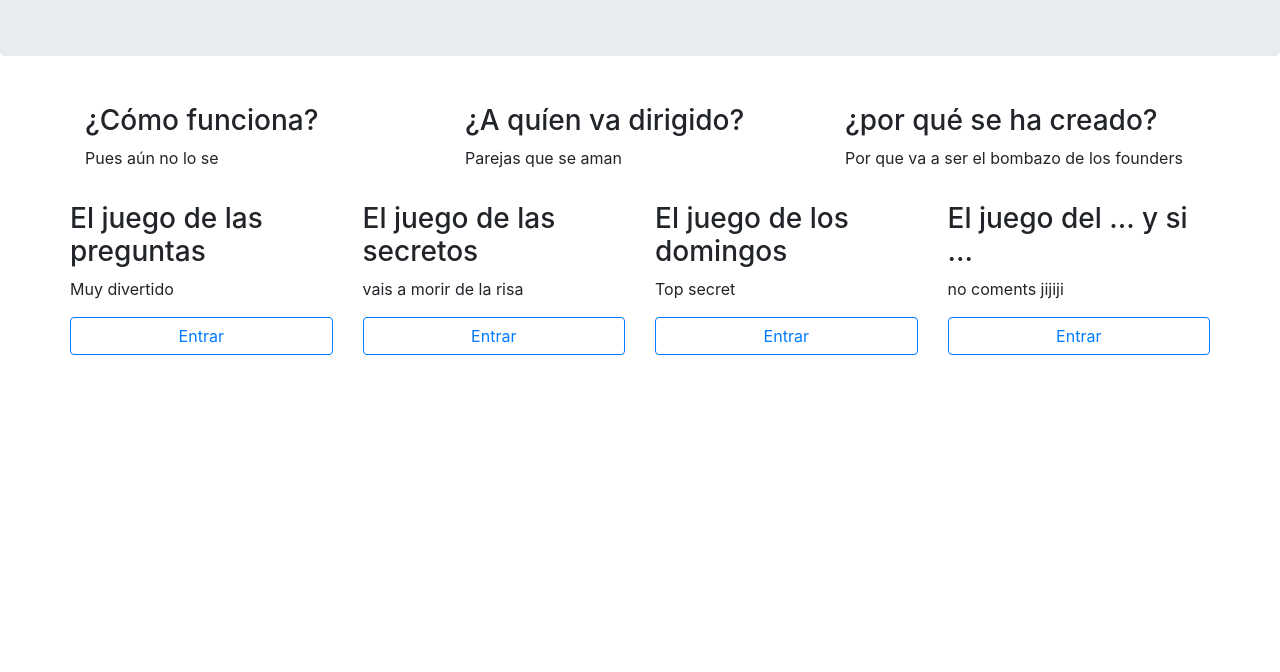
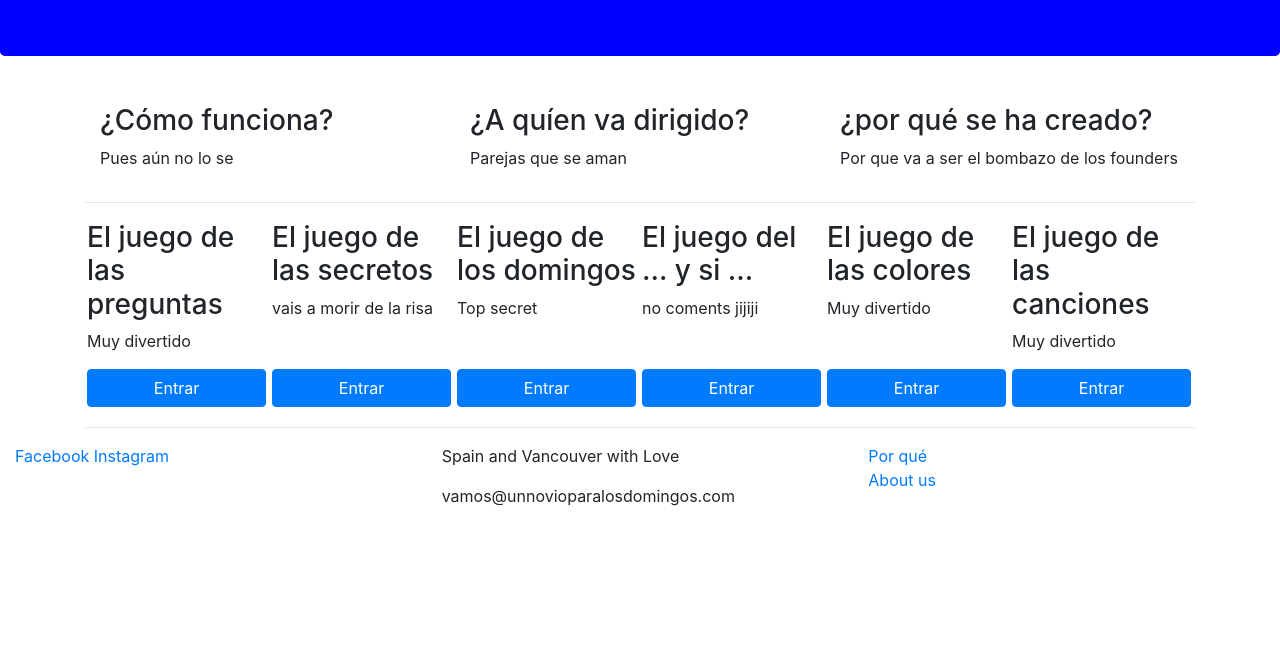
Before and after one commit to albertosanchezcuerva/bootstrap4, a website: page index.html in a window 1280 px wide. Shown: the part 128-800 px from the top of the page. Drawn offline with nearby package versions, Linux system fonts and the light colour scheme.

Commit message:
nuevos estilos

```diff
--- /dev/null
+++ b/css/main.css
@@ -0,0 +1,26 @@
+.jumbotron {
+	background-color: blue;
+	color: white;
+}
+
+}
+.footer{
+	padding: 10px 10px 0 10px;
+	background-color: blue;
+	margin-bottom: 10px;
+	margin-top:10px;
+
+}
+
+.card-juego{
+	flex: 1 150px;
+	padding: 2px 4px 4px 2px;
+	margin-top:10;
+}
+
+.btn-juego{
+	width: 100%;
+	left: 0;
+	bottom; 0;
+	color: white;
+}
--- a/index.html
+++ b/index.html
@@ -7,6 +7,7 @@
 
     <!-- Bootstrap CSS -->
     <link rel="stylesheet" href="node_modules/bootstrap/dist/css/bootstrap.min.css">
+    <link rel="stylesheet" href="css/main.css">
 
     <title>Guia de hoteles</title>
   </head>
@@ -15,7 +16,7 @@
   		<h1>Un novio para los domingos</h1>
 	</div>
 	<div class="container">
-		<div class="row">
+		<div class="d-flex">
 				<div class="col-sm-4">
 					<p>
 						<h3>¿Cómo funciona?</h3>
@@ -34,39 +35,84 @@
 						<p>Por que va a ser el bombazo de los founders</p>
 					</p>
 				</div>
-		<div class="row">
-			<div class="col-sm-3">
-					<p>
-						<h3>El juego de las preguntas</h3>
-						<p>Muy divertido</p>
-						<button class="btn btn-outline-primary btn-block"> Entrar </button>
-					</p>
+		</div>
+		<hr>
+
+		<div class="d-flex flex-wrap">
+
+			<div class="card-juego d-flex flex-column justify-content-between">
+				<div>
+					<h3>El juego de las preguntas</h3>
+					<p>Muy divertido</p>
+				</div>
+				<div><button class="btn btn-primary btn-juego"> Entrar </button></div>
 			</div>
-			<div class="col-sm-3">
-					<p>
+
+			<div class="card-juego d-flex flex-column justify-content-between">
+				<div>
 						<h3>El juego de las secretos</h3>
 						<p>vais a morir de la risa</p>
-						<button class="btn btn-outline-primary btn-block"> Entrar </button>
-					</p>
+				</div>
+				<div><button class="btn btn-primary btn-juego"> Entrar </button></div>
 			</div>
-			<div class="col-sm-3">
-					<p>
+
+			<div class="card-juego d-flex flex-column justify-content-between">
+				<div>
 						<h3>El juego de los domingos</h3>
 						<p>Top secret</p>
-						<button class="btn btn-outline-primary btn-block"> Entrar </button>
-					</p>
+				</div>
+				<div><button class="btn btn-primary btn-juego"> Entrar </button></div>
 			</div>
-			<div class="col-sm-3">
-					<p>
+
+			<div class="card-juego d-flex flex-column justify-content-between">
+				<div>
 						<h3>El juego del ... y si ... </h3>
 						<p>no coments jijiji</p>
-						<button class="btn btn-outline-primary btn-block"> Entrar </button>
-					</p>
+				</div>
+				<div><button class="btn btn-primary btn-juego"> Entrar </button></div>
+			</div>
+
+			<div class="card-juego d-flex flex-column justify-content-between">
+				<div>
+						<h3>El juego de las colores</h3>
+						<p>Muy divertido</p>
+				</div>
+				<div><button class="btn btn-primary btn-juego"> Entrar </button></div>
+			</div>
+
+			<div class="card-juego d-flex flex-column justify-content-between">
+				<div>
+						<h3>El juego de las canciones</h3>
+						<p>Muy divertido</p>
+				</div>
+				<div><button class="btn btn-primary btn-juego"> Entrar </button></div>
 			</div>
 		</div>
+		<hr>
+	</div>
 
+	<footer>
+		<div class="d-flex">
+				<div class="col-sm-4">
+				<a href="http://www.facebook.com">Facebook</a>
+				<a href="http://www.Instagram.com">Instagram</a>
+			</div>
+
+			<div class="col-sm-4 d-flex flex-column">
+				<address>
+					<p>Spain and Vancouver with Love</p>
+					<p>vamos@unnovioparalosdomingos.com</p>
+				</address>
+			</div>
+			<div class="col-sm-4 d-flex flex-column">
+				<a href="http://www.facebook.com">Por qué</a>
+				<a href="http://www.Instagram.com">About us</a>
+			</div>
 		</div>
-	</div>
+	</footer>
+
+
+
 
     <!-- Optional JavaScript -->
     <!-- jQuery first, then Popper.js, then Bootstrap JS -->
```
